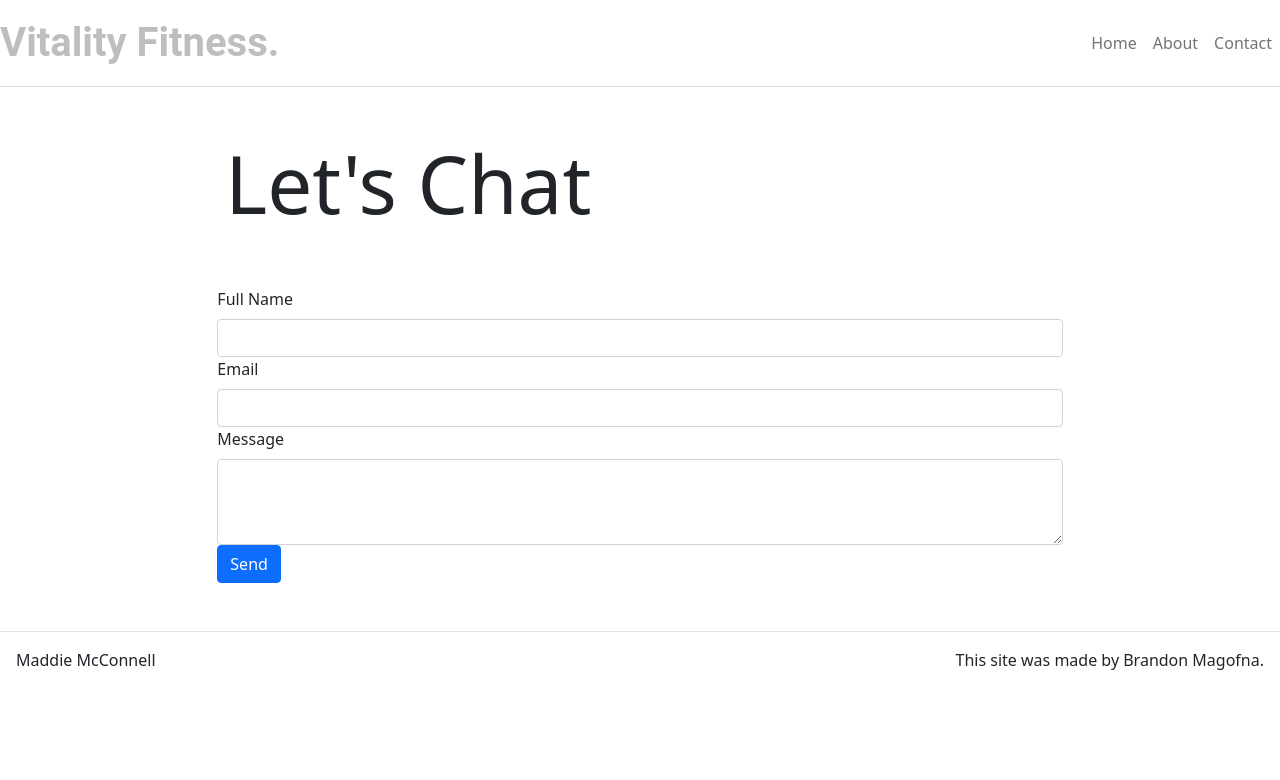
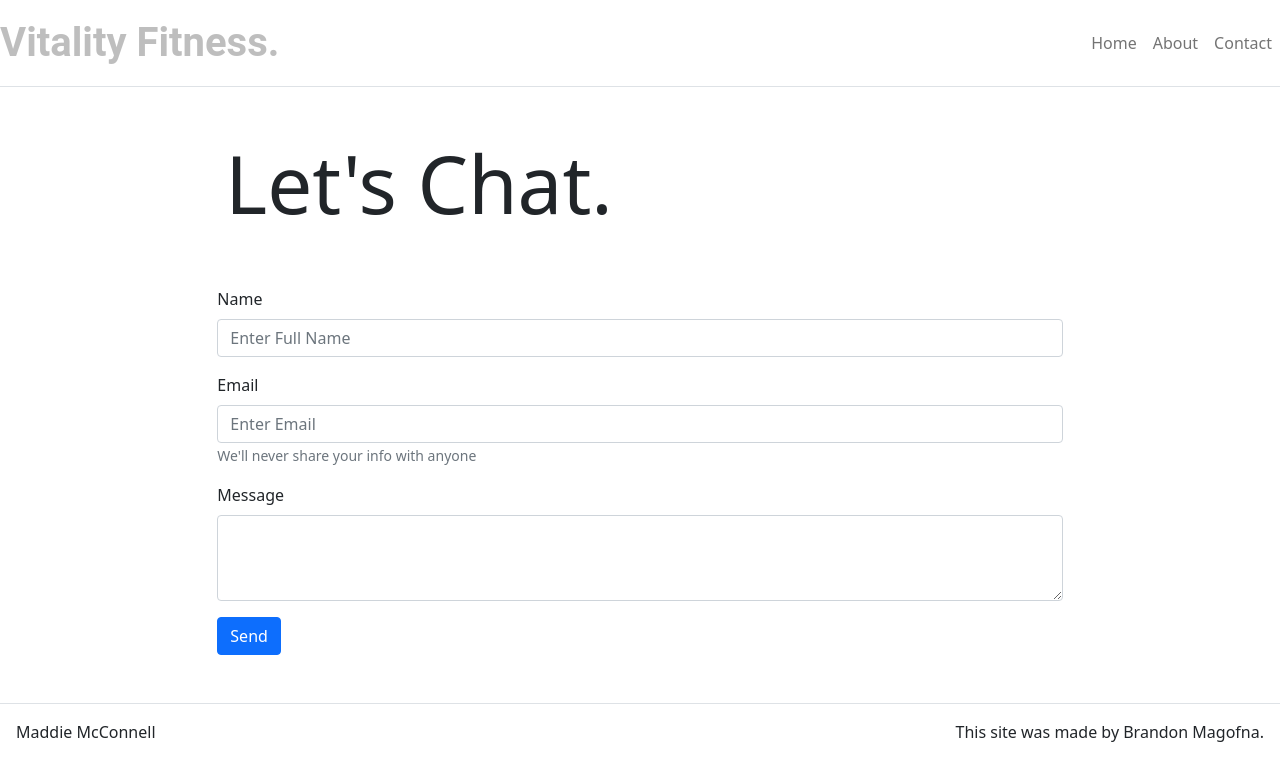
Before and after one commit to Magofna68/Capstone, a React (Create React App) app: page /contact in a window 1280 px wide. Shown: the top 780 px of the page. Built offline with nearby package versions, Linux system fonts and the light colour scheme.

Commit message:
updated Contact page

```diff
--- a/src/App.js
+++ b/src/App.js
@@ -37,7 +37,7 @@ class App extends React.Component {
         title: 'About Maddie',
       },
       contact: {
-        title: 'Let\'s Chat',
+        title: 'Let\'s Chat.',
       }
     }
   }
--- a/src/components/pages/ContactPage.js
+++ b/src/components/pages/ContactPage.js
@@ -37,19 +37,20 @@ class ContactPage extends React.Component {
         <Content>
           <Form onSubmit={this.handleSubmit}>
 
-            <Form.Group>
-              <Form.Label htmlFor="full-name">Full Name</Form.Label>
-              <Form.Control id="full-name" name="name" type="text" value={this.state.name} onChange={this.handleChange}>
+            <Form.Group className="mb-3">
+              <Form.Label htmlFor="fullName">Name</Form.Label>
+              <Form.Control id="fullName" name="name" type="text" placeholder="Enter Full Name" value={this.state.name} onChange={this.handleChange}>
               </Form.Control>
             </Form.Group>
 
-            <Form.Group>
+            <Form.Group className="mb-3">
               <Form.Label htmlFor="email">Email</Form.Label>
-              <Form.Control id="email" name="email" type="text" value={this.state.email} onChange={this.handleChange}>
+              <Form.Control id="email" name="email" type="text" placeholder="Enter Email" value={this.state.email} onChange={this.handleChange}>
               </Form.Control>
+              <Form.Text className="text-muted">We'll never share your info with anyone</Form.Text>
             </Form.Group>
 
-            <Form.Group>
+            <Form.Group className="mb-3">
               <Form.Label htmlFor="message">Message</Form.Label>
               <Form.Control id="message" name="message" as="textarea" rows="3" value={this.state.message} onChange={this.handleChange}>
               </Form.Control>
```
